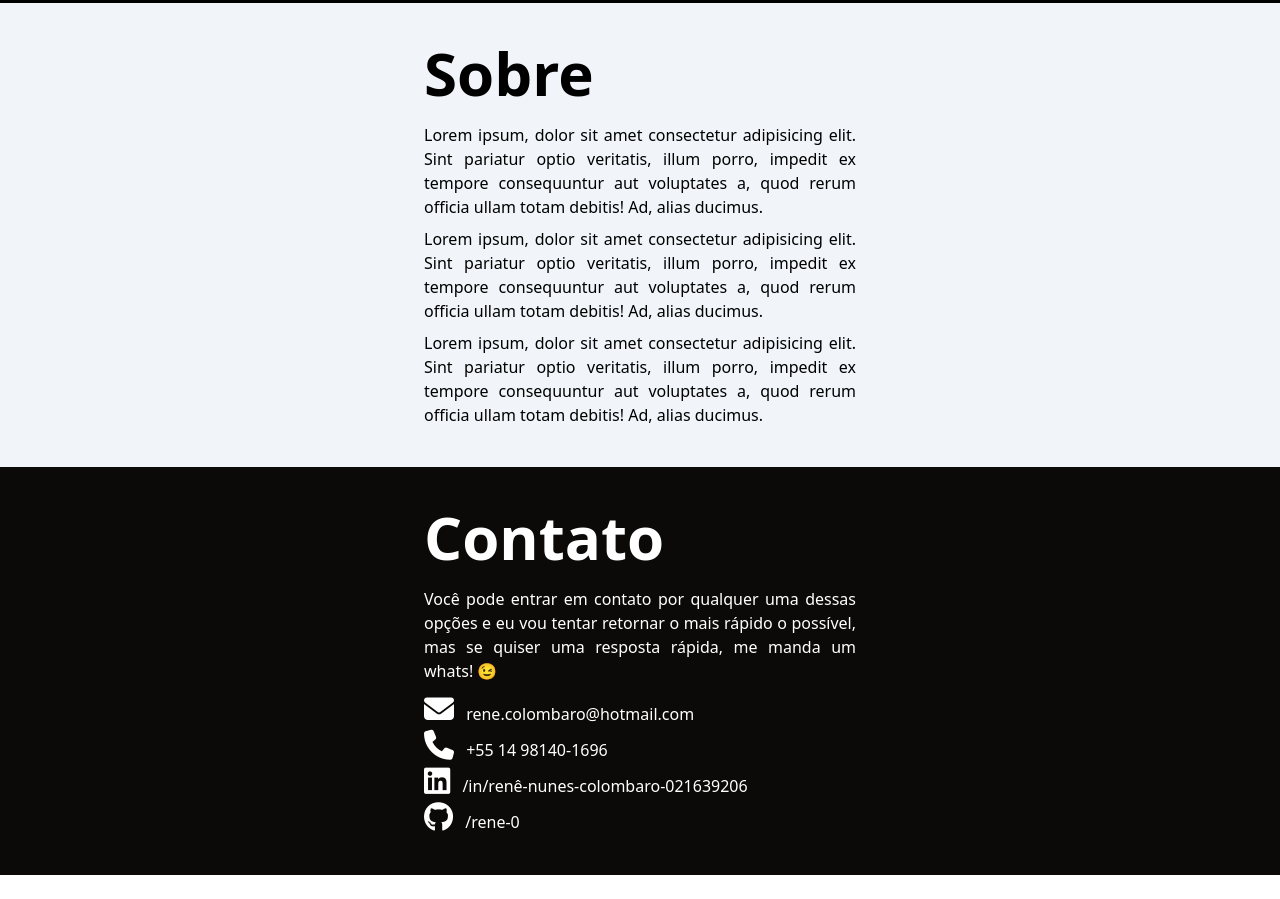
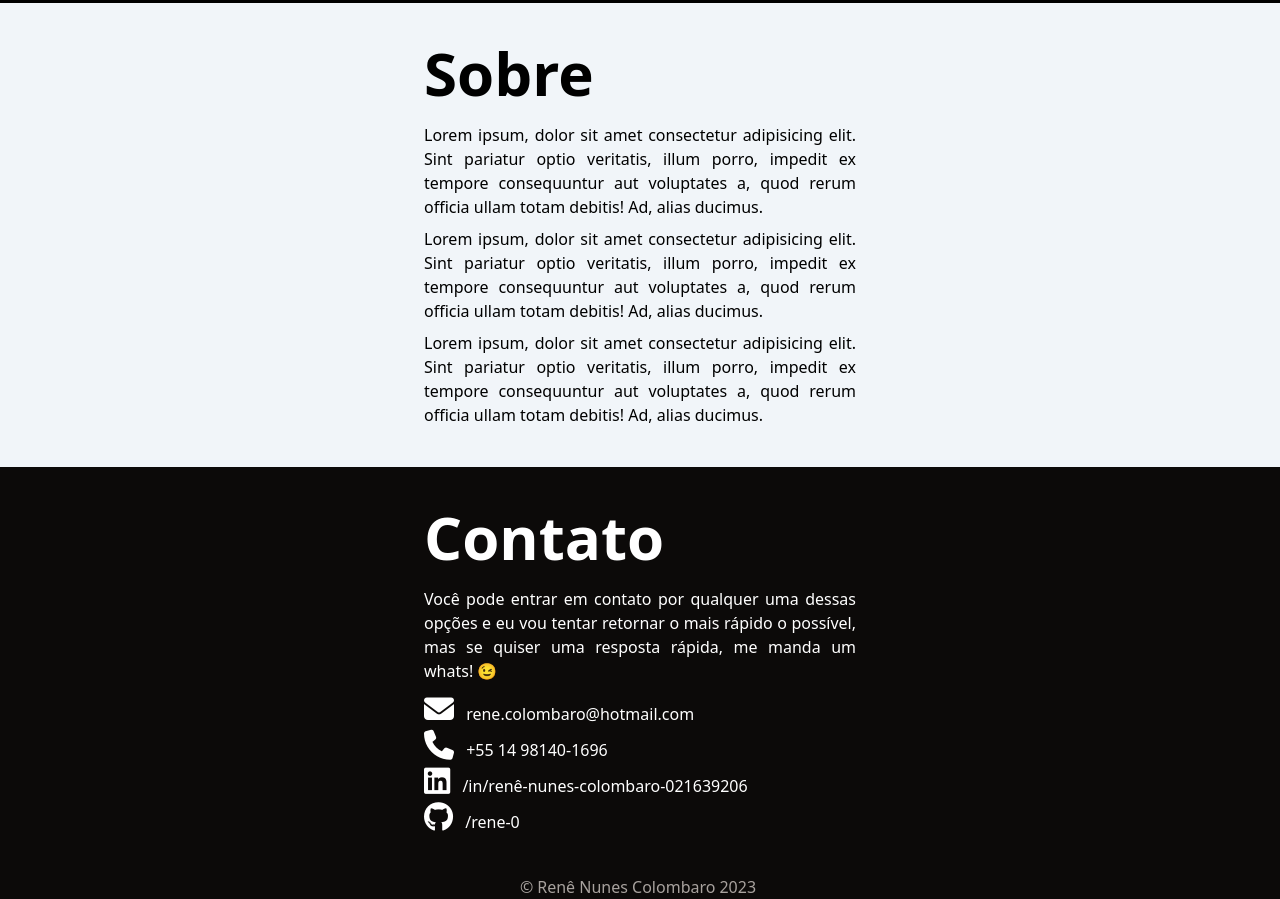
Before and after one commit to rene-0/rene-0.github.io, a plain HTML site: page index.html in a window 1280 px wide. Shown: the part 797-1696 px from the top of the page. Before the commit the page ends 1672 px from the top, so only its background shows below. Drawn offline with nearby package versions, Linux system fonts and the light colour scheme.

Commit message:
add footer

```diff
--- a/index.html
+++ b/index.html
@@ -84,6 +84,10 @@
         </section>
       </article>
     </main>
-    <footer></footer>
+    <footer class="flex justify-center items-center text-stone-400 bg-stone-950">
+      <div class="mr-1">&copy;</div>
+      <div class="mr-1">Renê Nunes Colombaro</div>
+      <div class="mr-1">2023</div>
+    </footer>
   </body>
 </html>
```
